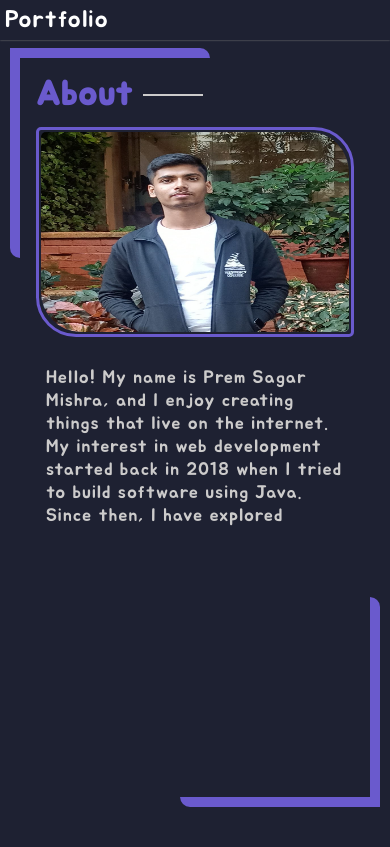
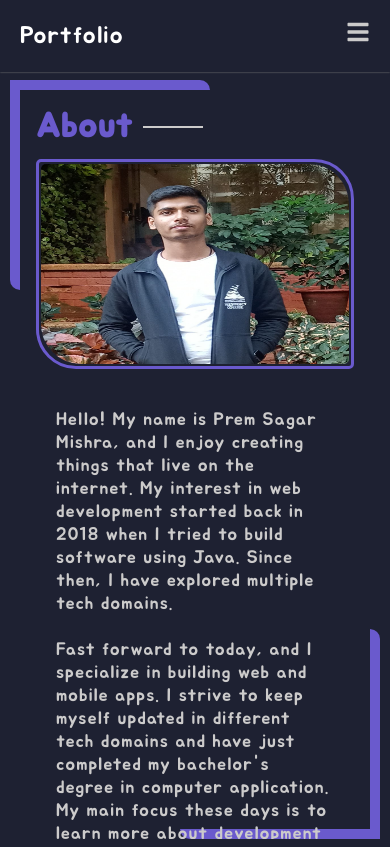
Before and after one commit to PremSagarMishra/portfolio, a React (Vite) app: page /about in a window 390 px wide. Built offline with nearby package versions, Linux system fonts and the light colour scheme.

Commit message:
Fixed bugs and made hamburger for mobile viewport

```diff
--- a/src/components/Navbar.jsx
+++ b/src/components/Navbar.jsx
@@ -1,21 +1,31 @@
-import React from 'react'
+import React, { useState } from 'react'
 import "./Style.css"
+import { FaBars, FaTimes } from 'react-icons/fa'
 
 const Navbar = () => {
+  const [isOpen, setIsOpen] = useState(false);
+
+  const toggleMenu = () => {
+    setIsOpen(!isOpen);
+  }
+
   return (
     <div className='navbar'>
-        <div className="left">
+      <div className="left">
         <a href="./">Portfolio</a>
-        </div>
-        <div className="right">
-
-                <li><a href="./about">About</a></li>
-                <li><a href="./services">Services</a></li>
-                <li><a href="./projects">Projects</a></li>
-                <li><a href="./skills">Skills</a></li>
-                <li><a href="./contact">Contact</a></li>
-
-        </div>
+      </div>
+      <div className={`right ${isOpen ? 'open' : ''}`}>
+        <ul>
+          <li><a href="./about" onClick={toggleMenu}>About</a></li>
+          <li><a href="./services" onClick={toggleMenu}>Services</a></li>
+          <li><a href="./projects" onClick={toggleMenu}>Projects</a></li>
+          <li><a href="./skills" onClick={toggleMenu}>Skills</a></li>
+          <li><a href="./contact" onClick={toggleMenu}>Contact</a></li>
+        </ul>
+      </div>
+      <div className="menu-icon" onClick={toggleMenu}>
+        {isOpen ? <FaTimes /> : <FaBars />}
+      </div>
     </div>
   )
 }
--- a/src/components/Style.css
+++ b/src/components/Style.css
@@ -1,16 +1,19 @@
-.navbar{
+.navbar {
     display: flex;
     justify-content: space-between;
     align-items: center;
     padding: 20px 15%;
-    box-shadow:  0 0 2px grey;
+    box-shadow: 0 0 2px grey;
+    position: relative;
 }
-.navbar .left a{
+
+.navbar .left a {
     font-size: 24px;
     color: var(--text-color);
     text-decoration: none;
 }
-.navbar .right{
+
+.navbar .right {
     display: flex;
     flex-direction: row;
     justify-content: space-between;
@@ -18,32 +21,47 @@
     gap: 25px;
 }
 
-.right li{
+.right ul {
+    display: flex;
+    gap: 25px;
     list-style-type: none;
+    padding: 0;
 }
 
-.right li a{
+.right li a {
     text-decoration: none;
     color: var(--secondary-text-color);
 }
 
-.right li a:hover{
+.right li a:hover {
     color: var(--text-color);
     transition: 0.3s;
 }
 
+.menu-icon {
+    display: none;
+    cursor: pointer;
+    font-size: 24px;
+}
 
 .body {
     margin: 30px 15%;
     height: 80vh;
+    overflow: scroll;
+    max-height: 600px;
+    overflow: scroll;
+    position: relative;
+}
 
-    position: relative;
+.body::-webkit-scrollbar{
+    display: none;
 }
 
 .body2 {
 
     width: 100%;
     height: 100%; /* Ensure it fills the height of .body */
+
     padding: 6%;
     position: relative; /* Position it inside .body */
     z-index: 1; /* Ensure it's above the background decorations */
@@ -284,17 +302,51 @@
           width:10px;
     }
 
-    .navbar{
-        padding: 5px;
+    .navbar {
+        padding: 20px;
     }
 
-    .navbar .right{
-        display: none;
+    .menu-icon {
+        display: block;
     }
 
+    .navbar .right {
+        position: fixed;
+        top: 0;
+        right: -100%;
+        width: 70%;
+        height: 100vh;
+        background-color: var(--background-color);
+        flex-direction: column;
+        justify-content: flex-start;
+        padding-top: 60px;
+        transition: 0.3s ease-in-out;
+        z-index: 1000;
+    }
+
+    .navbar .right.open {
+        right: 0;
+    }
+
+    .navbar .right ul {
+        flex-direction: column;
+        align-items: center;
+        width: 100%;
+    }
+
+    .navbar .right li {
+        width: 100%;
+        text-align: center;
+        padding: 15px 0;
+    }
+
+    .navbar .right li a {
+        font-size: 18px;
+    }
     .body{
         margin: 2% 10px;
         height: 90vh;
+        max-height: 100%;
     }
 
     .body2{
--- a/src/page/Style.css
+++ b/src/page/Style.css
@@ -71,17 +71,16 @@ gap: 20px;
 .about{
     animation: revealFromLeft 2s ease forwards;
 }
-.about .container{
+.about .container {
     width: 100%;
     display: flex;
     flex-direction: row;
     height: 400px;
     justify-content: space-between;
     align-items: flex-start;
-
 }
 
-.about .container .left{
+.about .container .left {
     width: 50%;
     font-size: 20px;
     display: flex;
@@ -89,11 +88,12 @@ gap: 20px;
     overflow: scroll;
 }
 
-.left .intro{
+.left .intro {
     height: 60vh;
+    font-size: 18px;
     overflow: scroll;
-    font-size: 18px;
 }
+
 
 .intro::-webkit-scrollbar{
     display: none;
@@ -297,21 +297,33 @@ border: 1px solid white;
     }
 
 
-    .about .container{
+    .about .container {
+        display: flex;
         flex-direction: column-reverse;
         gap: 20px;
-
+        height: auto;
     }
 
-    .about .container .left{
+    .about .container .left {
         width: 100%;
+        padding: 10px;
+        height: 40%;
         display: flex;
+        align-items: stretch;
+    }
+
+    .left .intro {
         padding: 10px;
-        justify-content: center;
+        height: 90%;
+        text-align: start;
+        overflow: scroll;
     }
+
+
 
     .about .container .right{
         width: 100%;
+        height: 40%;
         justify-content: center;
         align-items: center;
 
```
